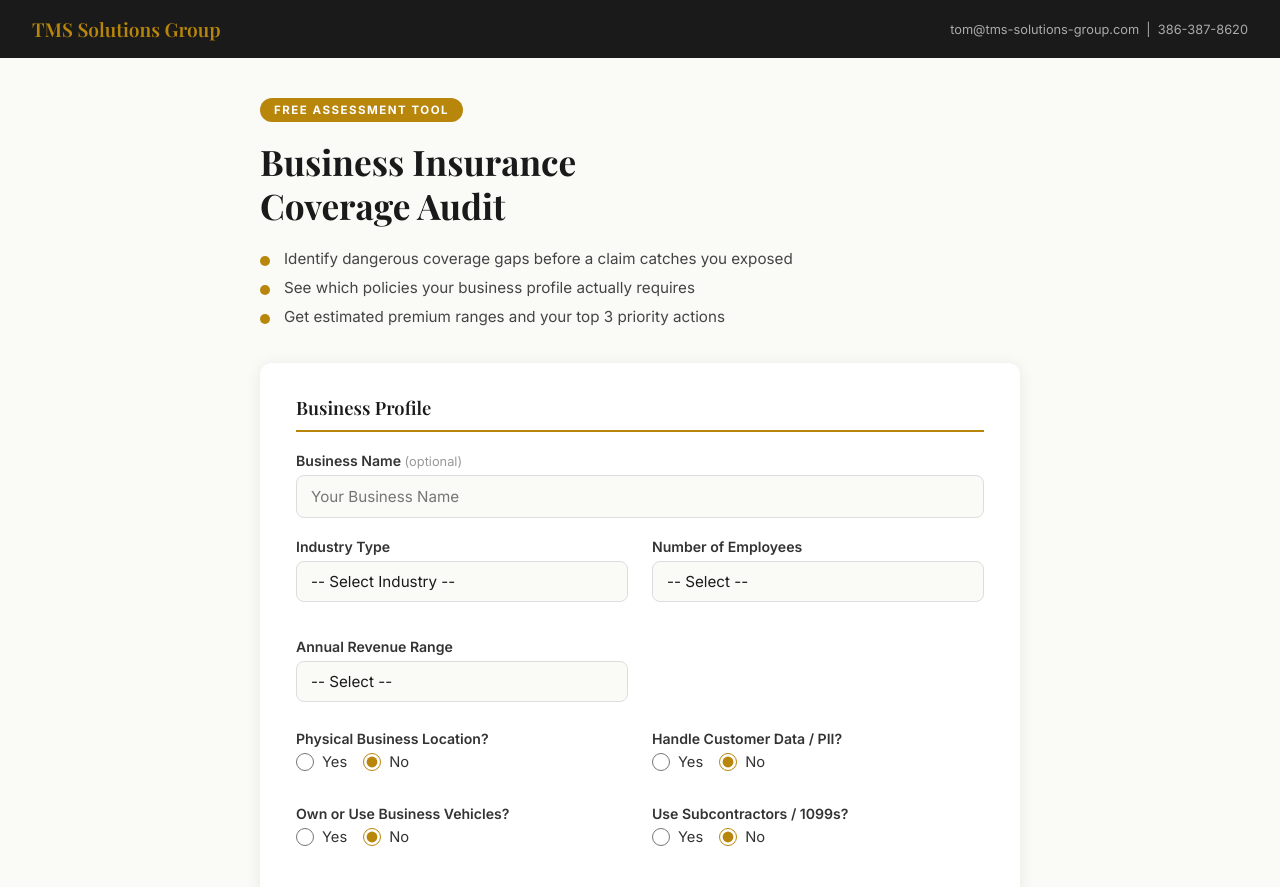
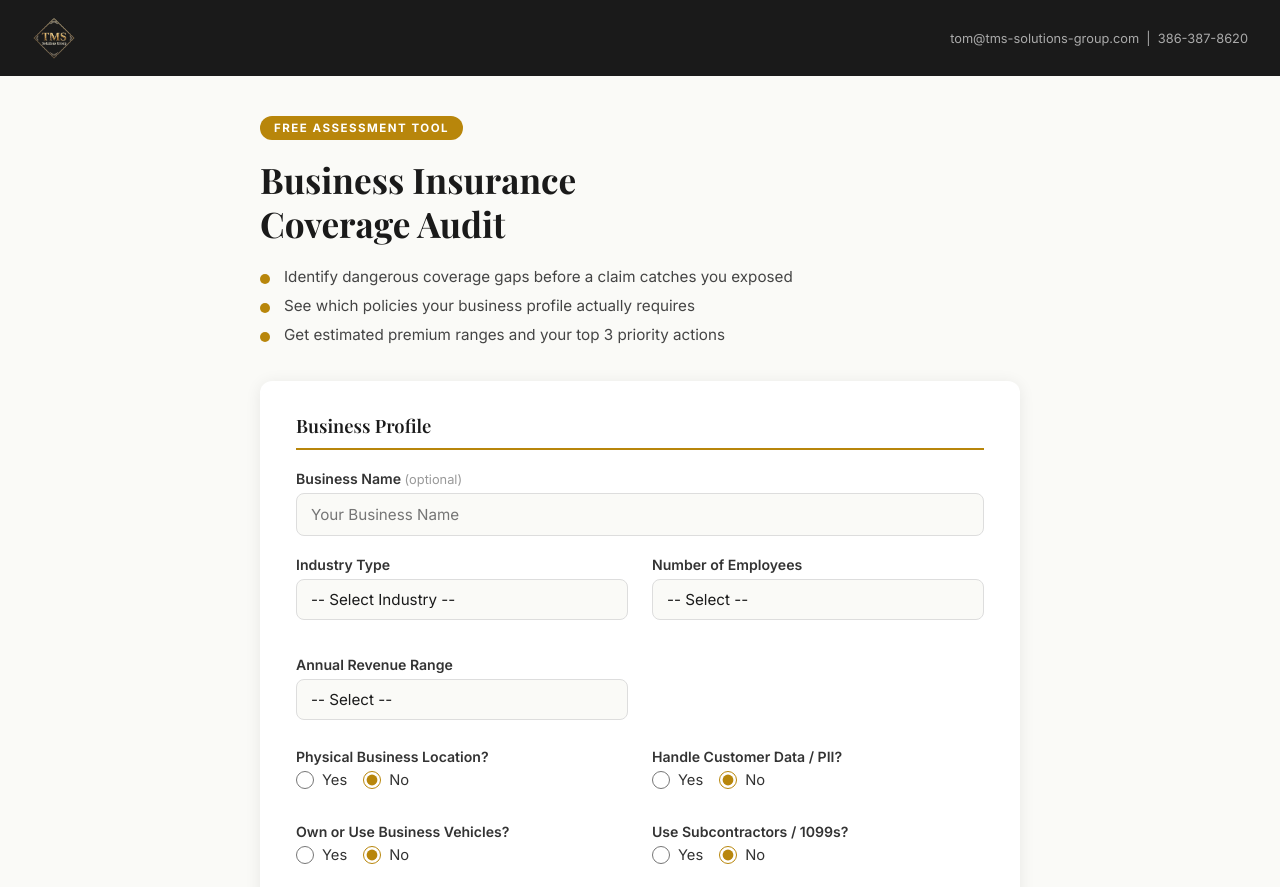
Before and after one commit to Tsparling1/tms-insurance-audit, a website: page public/index.html in a window 1280 px wide. Shown: the top 887 px of the page. Drawn offline with nearby package versions, Linux system fonts and the light colour scheme.

Commit message:
Replace text logo with TMS logo image

```diff
--- a/public/index.html
+++ b/public/index.html
@@ -31,6 +31,7 @@
     }
     header .brand { font-family: 'Playfair Display', serif; font-size: 1.2rem; color: #B8860B; }
     header .contact { font-size: 0.8rem; color: #aaa; }
+    .brand-logo { height: 44px; width: auto; display: block; object-fit: contain; }
 
     main {
       flex: 1;
@@ -493,7 +494,7 @@
 <body>
 
 <header>
-  <div class="brand">TMS Solutions Group</div>
+  <img src="/images/tms-logo.png" alt="TMS Solutions Group" class="brand-logo" />
   <div class="contact">tom@tms-solutions-group.com &nbsp;|&nbsp; 386-387-8620</div>
 </header>
 
```
Also changed, not shown: public/images/tms-logo.png (added).
